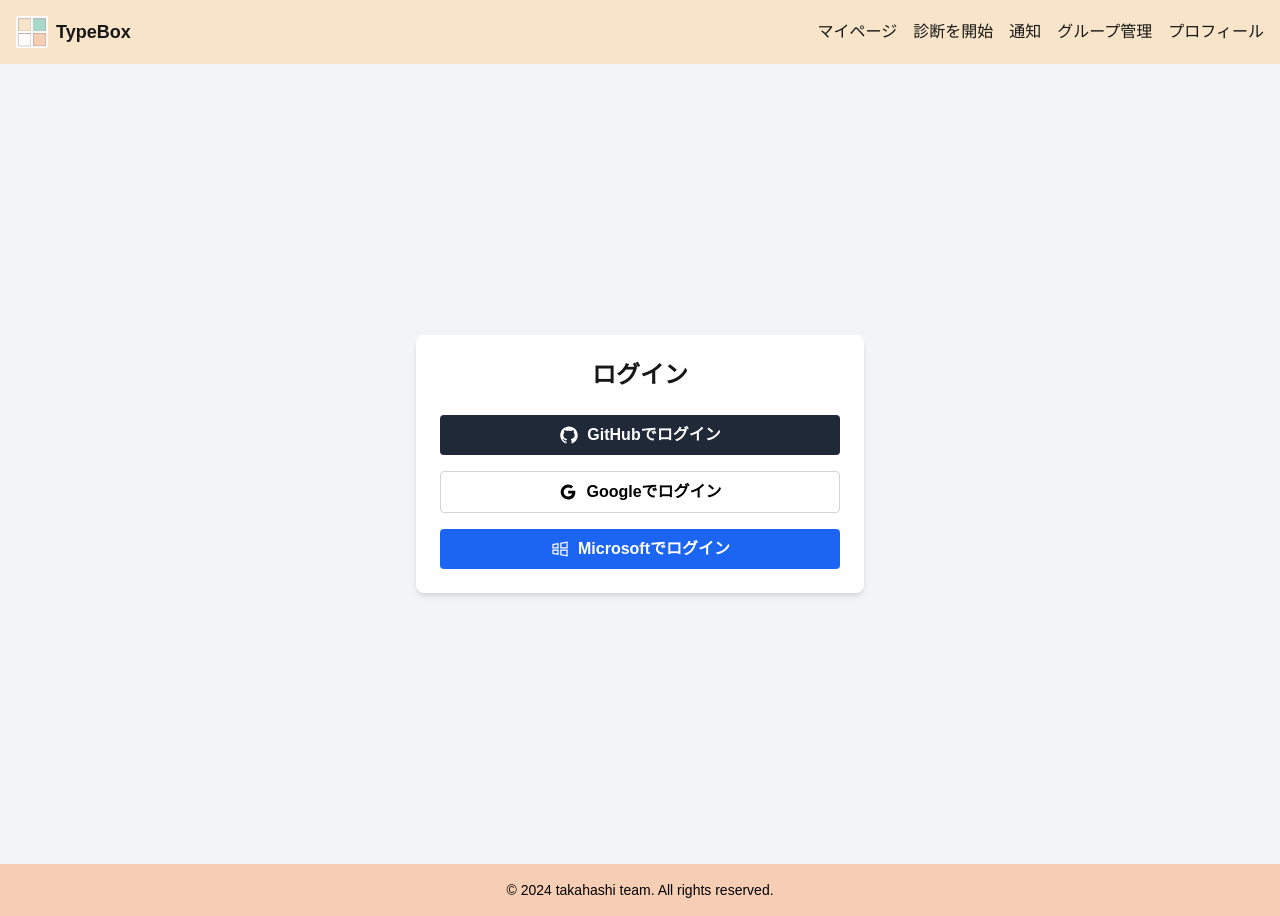
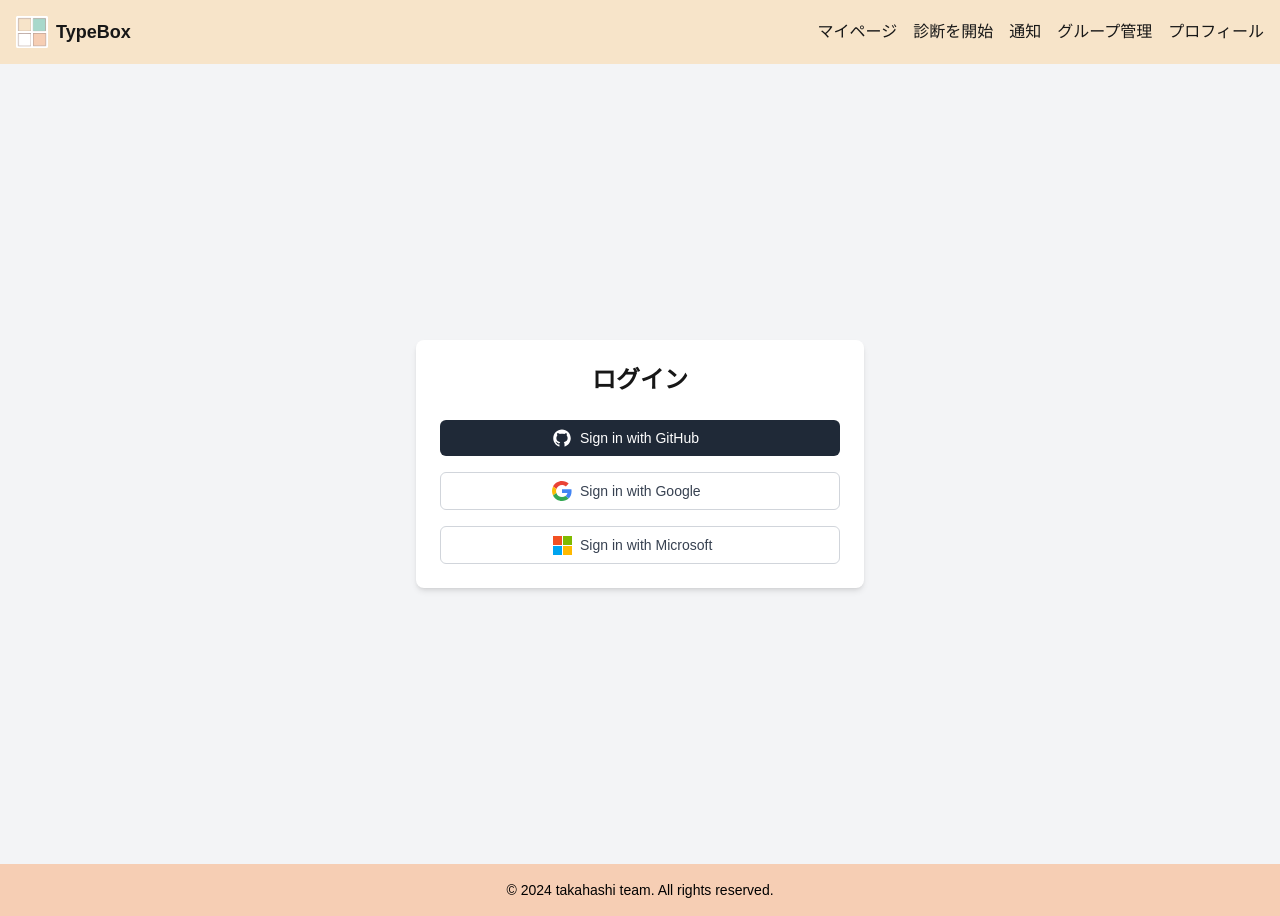
Before and after one commit to Take327/typebox, a Next.js app: page /login in a window 1280 px wide. Built offline with nearby package versions, Linux system fonts and the light colour scheme.

Commit message:
ログイン画面作成

```diff
--- /dev/null
+++ b/src/app/components/icons/GoogleIcon.tsx
@@ -0,0 +1,32 @@
+import React from "react";
+
+interface IconProps {
+  className?: string;
+}
+
+const GoogleIcon: React.FC<IconProps> = ({ className }) => (
+  <svg
+    xmlns="http://www.w3.org/2000/svg"
+    viewBox="0 0 48 48"
+    className={className}
+  >
+    <path
+      fill="#EA4335"
+      d="M24 9.5c3.54 0 6.71 1.22 9.21 3.6l6.85-6.85C35.9 2.38 30.47 0 24 0 14.62 0 6.51 5.38 2.56 13.22l7.98 6.19C12.43 13.72 17.74 9.5 24 9.5z"
+    />
+    <path
+      fill="#4285F4"
+      d="M46.98 24.55c0-1.57-.15-3.09-.38-4.55H24v9.02h12.94c-.58 2.96-2.26 5.48-4.78 7.18l7.73 6c4.51-4.18 7.09-10.36 7.09-17.65z"
+    />
+    <path
+      fill="#FBBC05"
+      d="M10.53 28.59c-.48-1.45-.76-2.99-.76-4.59s.27-3.14.76-4.59l-7.98-6.19C.92 16.46 0 20.12 0 24c0 3.88.92 7.54 2.56 10.78l7.97-6.19z"
+    />
+    <path
+      fill="#34A853"
+      d="M24 48c6.48 0 11.93-2.13 15.89-5.81l-7.73-6c-2.15 1.45-4.92 2.3-8.16 2.3-6.26 0-11.57-4.22-13.47-9.91l-7.98 6.19C6.51 42.62 14.62 48 24 48z"
+    />
+    <path fill="none" d="M0 0h48v48H0z" />
+  </svg>
+);
+export default GoogleIcon;
--- /dev/null
+++ b/src/app/components/icons/MicrosoftIcon.tsx
@@ -0,0 +1,21 @@
+import React from "react";
+
+interface IconProps {
+  className?: string;
+}
+
+const MicrosoftIcon: React.FC<IconProps> = ({ className }) => (
+  <svg
+    xmlns="http://www.w3.org/2000/svg"
+    className={className}
+    viewBox="0 0 20 20"
+  >
+    <title>MS-SymbolLockup</title>
+    <rect x="1" y="1" width="9" height="9" fill="#f25022" />
+    <rect x="1" y="11" width="9" height="9" fill="#00a4ef" />
+    <rect x="11" y="1" width="9" height="9" fill="#7fba00" />
+    <rect x="11" y="11" width="9" height="9" fill="#ffb900" />
+  </svg>
+);
+
+export default MicrosoftIcon
--- a/src/app/login/page.tsx
+++ b/src/app/login/page.tsx
@@ -1,15 +1,17 @@
 'use client';
 
-import { signIn } from "next-auth/react";
-import { AiOutlineGithub, AiOutlineGoogle, AiOutlineWindows } from "react-icons/ai";
+import { signIn } from 'next-auth/react';
+import { AiOutlineGithub } from 'react-icons/ai';
+import GoogleIcon from '../components/icons/GoogleIcon';
+import MicrosoftIcon from '../components/icons/MicrosoftIcon';
 
 export default function LoginPage() {
   const handleSignIn = async (provider: string) => {
     try {
       await signIn(provider);
     } catch (error) {
-      console.error("ログインエラー:", error);
-      alert("ログインに失敗しました。再度お試しください。");
+      console.error('ログインエラー:', error);
+      alert('ログインに失敗しました。再度お試しください。');
     }
   };
 
@@ -18,37 +20,72 @@ export default function LoginPage() {
       <div className="w-full max-w-md p-6 bg-white rounded-lg shadow-md">
         <h1 className="text-2xl font-bold mb-6 text-center">ログイン</h1>
         <div className="space-y-4">
-          {/* GitHubログイン */}
-          <button
-            className="flex items-center justify-center w-full py-2 text-white bg-gray-800 rounded hover:bg-gray-700 focus:ring-2 focus:ring-offset-2 focus:ring-gray-800"
-            onClick={() => handleSignIn("github")}
-            aria-label="GitHubでログイン"
-          >
-            <AiOutlineGithub className="w-5 h-5 mr-2" />
-            <span className="font-semibold">GitHubでログイン</span>
-          </button>
+          {/* 共通のボタンコンポーネント */}
+          <AuthButton
+            onClick={() => handleSignIn('github')}
+            bgColor="bg-gray-800"
+            hoverColor="hover:bg-gray-700"
+            ringColor="focus:ring-gray-800"
+            icon={<AiOutlineGithub className="w-5 h-5" />}
+            label="Sign in with GitHub"
+          />
 
-          {/* Googleログイン */}
-          <button
-            className="flex items-center justify-center w-full py-2 text-black bg-white border border-gray-300 rounded hover:bg-gray-100 focus:ring-2 focus:ring-offset-2 focus:ring-gray-400"
-            onClick={() => handleSignIn("google")}
-            aria-label="Googleでログイン"
-          >
-            <AiOutlineGoogle className="w-5 h-5 mr-2" />
-            <span className="font-semibold">Googleでログイン</span>
-          </button>
+          <AuthButton
+            onClick={() => handleSignIn('google')}
+            bgColor="bg-white"
+            hoverColor="hover:bg-gray-50"
+            ringColor="focus:ring-gray-400"
+            textColor="text-gray-700"
+            borderColor="border border-gray-300"
+            icon={<GoogleIcon className="w-5 h-5" />}
+            label="Sign in with Google"
+          />
 
-          {/* Microsoftログイン */}
-          <button
-            className="flex items-center justify-center w-full py-2 text-white bg-blue-600 rounded hover:bg-blue-700 focus:ring-2 focus:ring-offset-2 focus:ring-blue-500"
-            onClick={() => handleSignIn("azure-ad")}
-            aria-label="Microsoftでログイン"
-          >
-            <AiOutlineWindows className="w-5 h-5 mr-2" />
-            <span className="font-semibold">Microsoftでログイン</span>
-          </button>
+          <AuthButton
+            onClick={() => handleSignIn('azure-ad')}
+            bgColor="bg-white"
+            hoverColor="hover:bg-gray-50"
+            ringColor="focus:ring-gray-400"
+            textColor="text-gray-700"
+            borderColor="border border-gray-300"
+            icon={<MicrosoftIcon className="w-5 h-5" />}
+            label="Sign in with Microsoft"
+          />
         </div>
       </div>
     </div>
   );
 }
+
+interface AuthButtonProps {
+  onClick: () => void;
+  bgColor: string;
+  hoverColor: string;
+  ringColor: string;
+  textColor?: string;
+  borderColor?: string;
+  icon: React.ReactNode;
+  label: string;
+}
+
+const AuthButton: React.FC<AuthButtonProps> = ({
+  onClick,
+  bgColor,
+  hoverColor,
+  ringColor,
+  textColor = 'text-white',
+  borderColor = '',
+  icon,
+  label,
+}) => (
+  <button
+    className={`flex items-center justify-center w-full py-2 ${textColor} ${bgColor} ${borderColor} rounded-md ${hoverColor} focus:outline-none focus:ring-2 focus:ring-offset-2 ${ringColor}`}
+    onClick={onClick}
+    aria-label={label}
+  >
+    <div className="flex items-center space-x-2 min-w-44">
+      {icon}
+      <span className="text-sm font-medium">{label}</span>
+    </div>
+  </button>
+);
```
